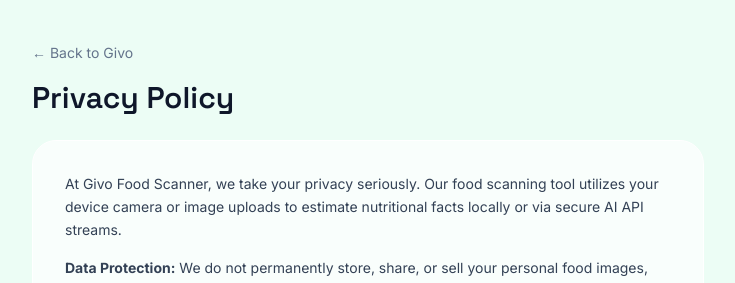
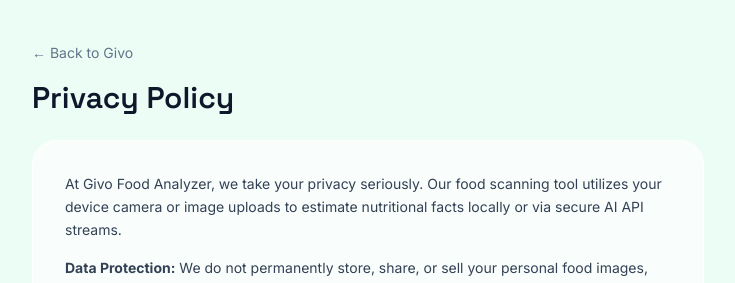
Before and after one commit to Givo-max/my_project, a Next.js app: page /privacy in a window 1280 px wide. Shown: the top 283 px of the page, without its empty margins (272-1007 px from the left). Built offline with nearby package versions, Linux system fonts and the light colour scheme.

Commit message:
Update page.jsx

```diff
--- a/app/privacy/page.jsx
+++ b/app/privacy/page.jsx
@@ -1,6 +1,6 @@
 import Link from "next/link";
 
-export const metadata = { title: "Privacy Policy — Givo Food Scanner" };
+export const metadata = { title: "Privacy Policy — Givo Food Analyzer" };
 
 export default function PrivacyPage() {
   return (
@@ -12,7 +12,7 @@
         <h1 className="font-display text-3xl font-semibold mt-4 mb-6">Privacy Policy</h1>
         <div className="bg-white/70 border border-white rounded-3xl p-6 sm:p-8 space-y-4 text-sm leading-relaxed text-slate-700">
           <p>
-            At Givo Food Scanner, we take your privacy seriously. Our food scanning tool
+            At Givo Food Analyzer, we take your privacy seriously. Our food scanning tool
             utilizes your device camera or image uploads to estimate nutritional facts locally
             or via secure AI API streams.
           </p>
```
